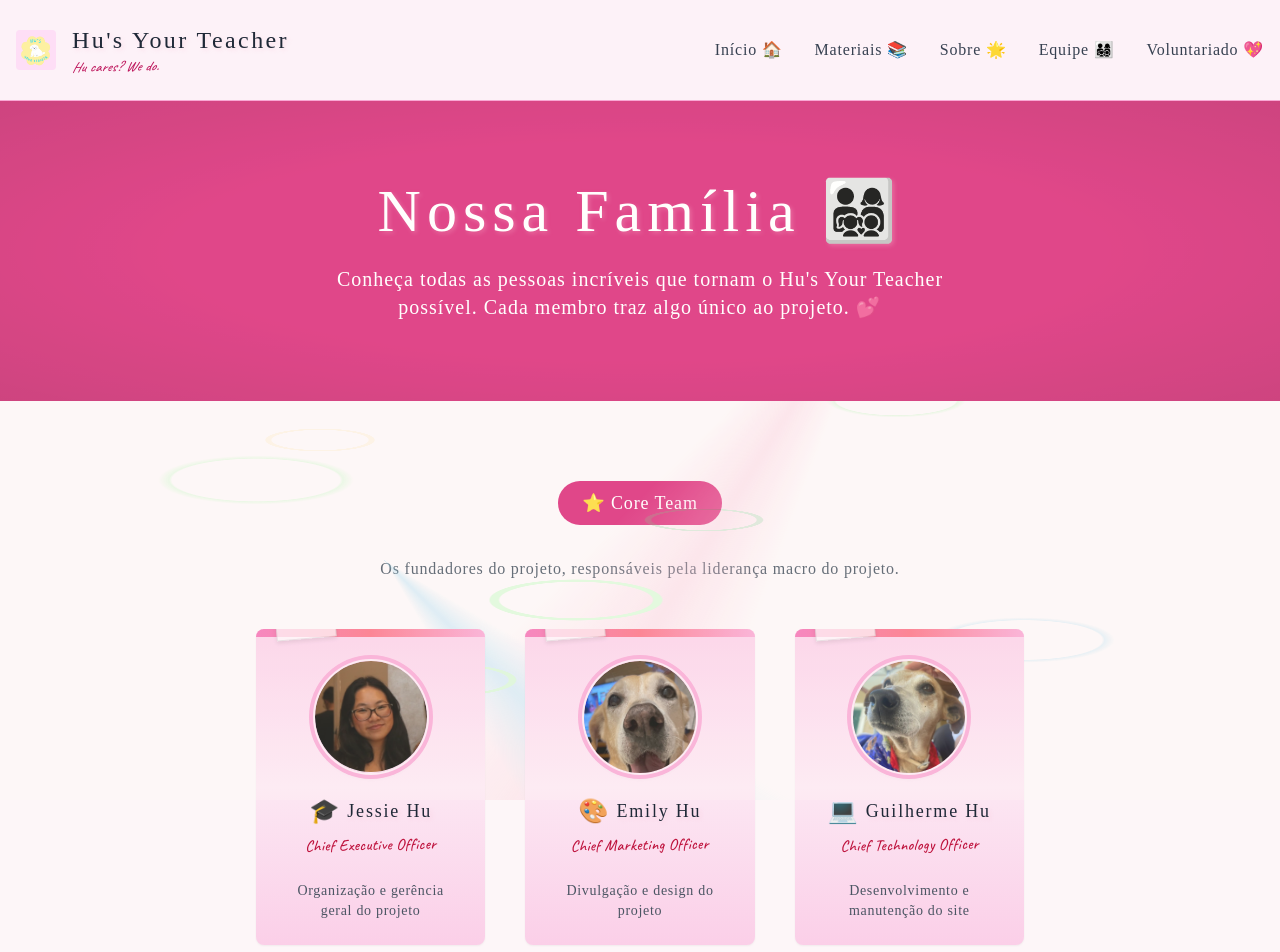
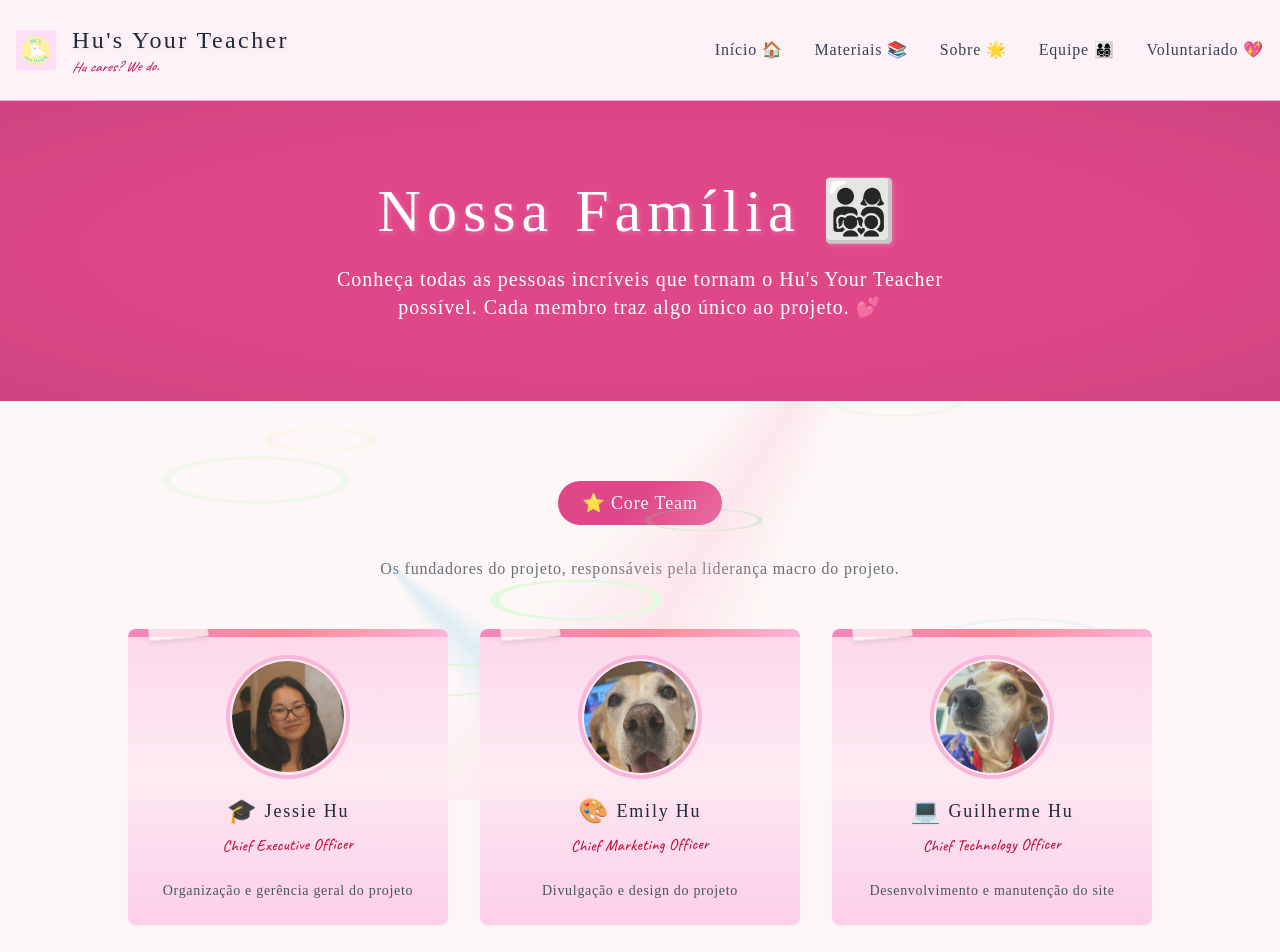
Before and after one commit to guilherme-hu/hus-your-teacher, a Next.js app: page /membros in a window 1280 px wide. Shown: the top 952 px of the page. Built offline with nearby package versions, Linux system fonts and the light colour scheme.

Commit message:
style: cards do core team no mesmo formato dos membros e materiais sem cascata

```diff
--- a/app/membros/page.tsx
+++ b/app/membros/page.tsx
@@ -84,20 +84,16 @@ export default function MembrosPage() {
 
       {/* Core Team */}
       <section className="py-20 px-4 bg-pink-50/60">
-        <div className="container mx-auto max-w-5xl">
+        {/* `max-w-6xl` igual à seção das áreas: com cards de 320px, três deles
+            (1024px + gaps) não cabiam em 5xl e quebravam para 2 + 1. */}
+        <div className="container mx-auto max-w-6xl">
           <Reveal className="text-center mb-12">
             <Badge className="mb-4 bg-pink-600 text-white border-0 retro-text px-6 py-2 text-lg">
               ⭐ Core Team
             </Badge>
             <p className="text-gray-600 retro-text mt-4">Os fundadores do projeto, responsáveis pela liderança macro do projeto.</p>
           </Reveal>
-          <div className="grid grid-cols-1 sm:grid-cols-3 gap-10 max-w-3xl mx-auto">
-            {coreTeam.map((member, index) => (
-              <Reveal key={index} delay={index * 120}>
-                <MemberCard member={member} />
-              </Reveal>
-            ))}
-          </div>
+          <MembrosEmLinha membros={coreTeam} />
         </div>
       </section>
 
--- a/app/page.tsx
+++ b/app/page.tsx
@@ -236,8 +236,8 @@ export default function HomePage() {
           </Reveal>
 
           <div className="grid grid-cols-1 md:grid-cols-2 lg:grid-cols-3 gap-8">
-            {featuredSheets.map((sheet, index) => (
-              <Reveal key={index} delay={index * 70}>
+            {featuredSheets.map((sheet) => (
+              <Reveal key={sheet.filePath}>
                 <Card className="vintage-card scrapbook-tape playful-card hover:shadow-xl h-full">
                   <CardHeader className="relative">
                     <div className="flex items-center justify-between mb-3">
--- a/components/materiais-browser.tsx
+++ b/components/materiais-browser.tsx
@@ -87,7 +87,7 @@ export function MateriaisBrowser() {
       <div className="container mx-auto max-w-6xl">
         <div key={selectedCategory} className="grid grid-cols-1 md:grid-cols-2 lg:grid-cols-3 gap-8">
           {filteredSheets.length > 0 ? (
-            filteredSheets.map((sheet, index) => {
+            filteredSheets.map((sheet) => {
               const href = downloadHref(sheet.filePath);
 
               return (
@@ -98,7 +98,6 @@ export function MateriaisBrowser() {
                      recriava 60 IntersectionObservers. A reanimação por troca
                      de categoria vive na key da grid, logo acima. */
                   key={sheet.filePath}
-                  delay={Math.min(index, 8) * 60}
                 >
                   <Card className="vintage-card scrapbook-tape playful-card hover:shadow-xl h-full">
                     <CardHeader className="relative">
```
